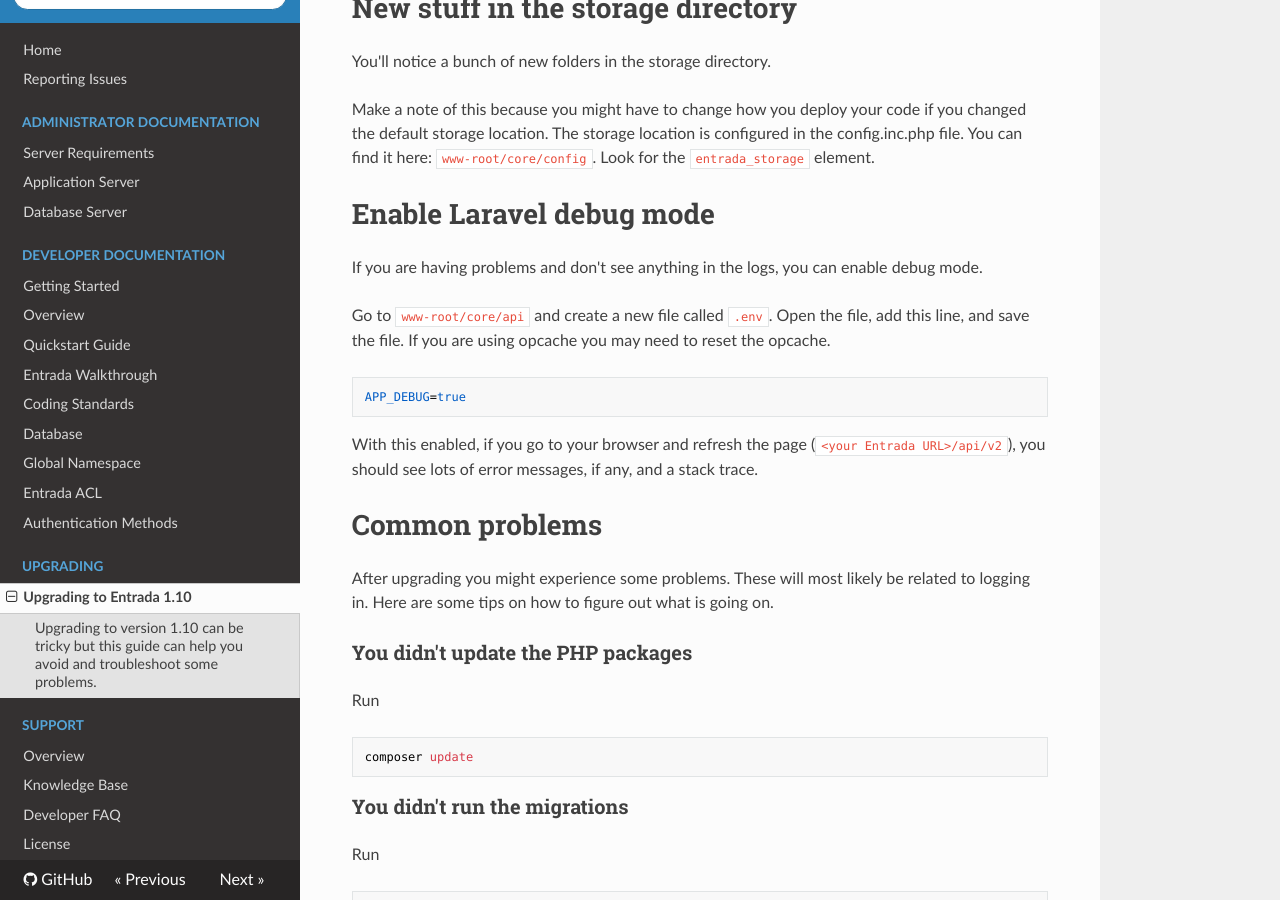
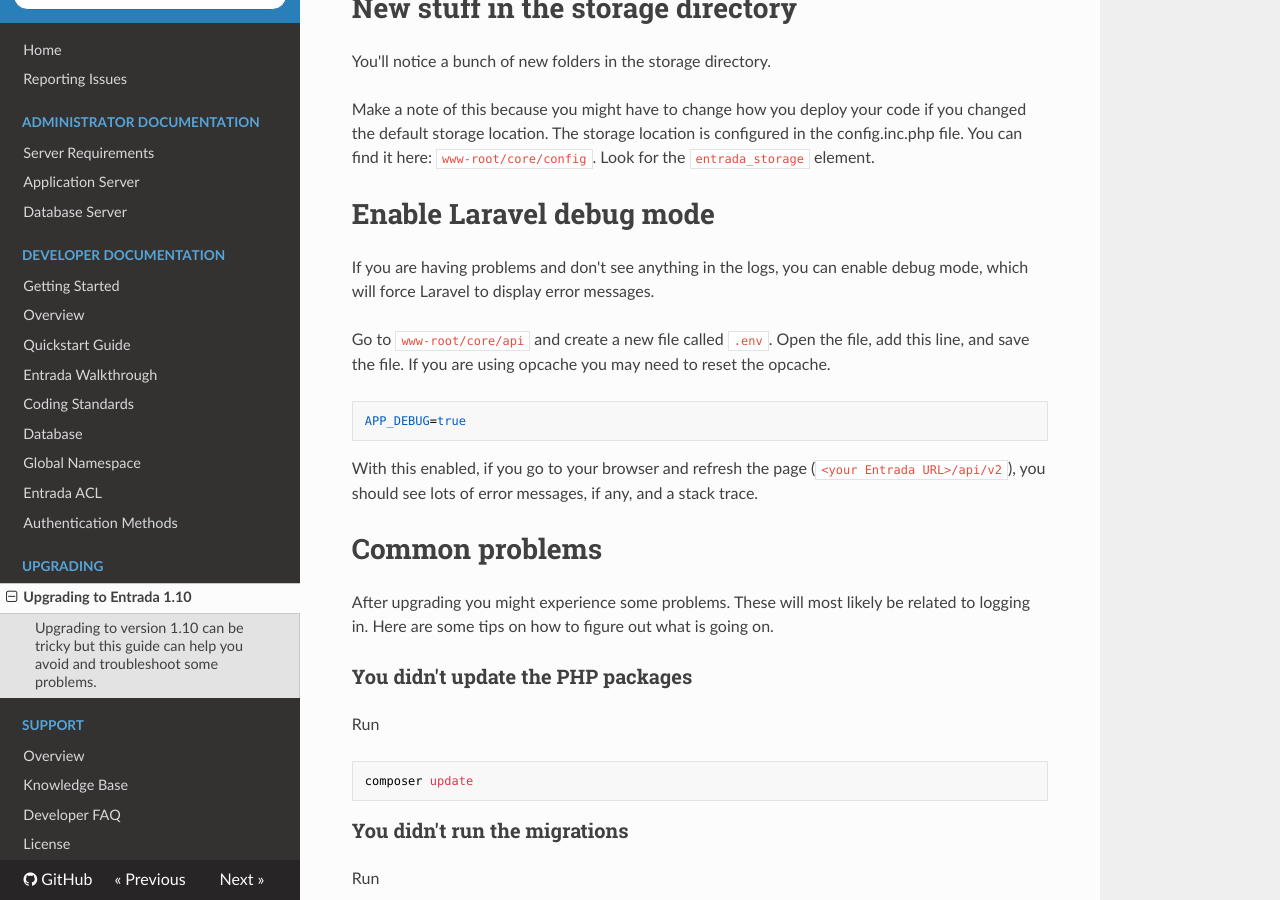
Before and after one commit to pyarmak/entrada-1x-docs, an MkDocs documentation site: the page built from docs/upgrading/to_110.md, in a window 1280 px wide and 900 px high, scrolled down 1190 px. Built offline with MkDocs 1.6.1, drawn with Linux system fonts in a browser that asks for light colours; nearby versions of some CDN libraries; old or Windows-style settings are respelled for this version of MkDocs.

Commit message:
Added for clarity

````diff
--- a/docs/upgrading/to_110.md
+++ b/docs/upgrading/to_110.md
@@ -45,7 +45,7 @@ Make a note of this because you might have to change how you deploy your code if
 
 # Enable Laravel debug mode
 
-If you are having problems and don't see anything in the logs, you can enable debug mode.
+If you are having problems and don't see anything in the logs, you can enable debug mode, which will force Laravel to display error messages.
 
 Go to ```www-root/core/api``` and create a new file called ```.env```.
 Open the file, add this line, and save the file. If you are using opcache you may need to reset the opcache.
````
